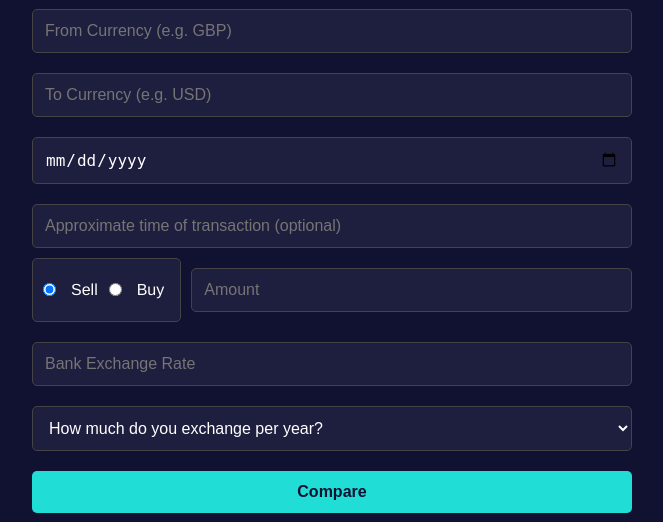
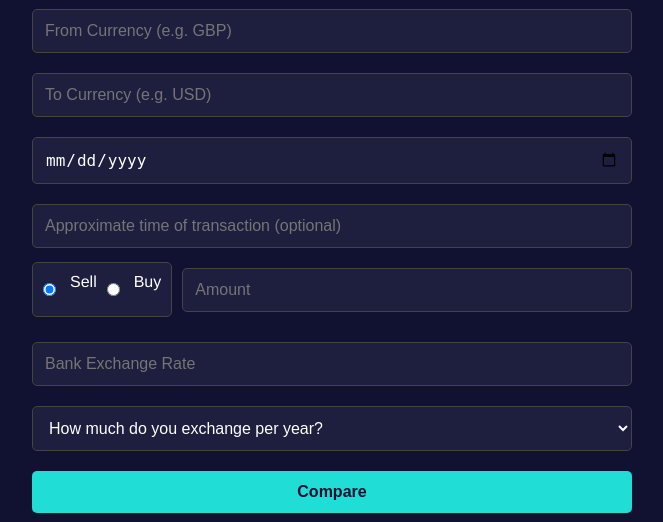
Before and after one commit to GeorgeOcean/ocean-fx-tool, a Flask app: template templates/index.html in a window 1280 px wide. Shown: the part 279-801 px from the top of the page, without its empty margins (308-971 px from the left). Run offline with Flask 3, Linux system fonts and the light colour scheme; the template is opened without the code that fills it, so the values that code supplies are empty.

Commit message:
Fix: Position Buy/Sell inline next to Amount input

```diff
--- a/templates/index.html
+++ b/templates/index.html
@@ -75,31 +75,30 @@
             display: flex;
             gap: 10px;
             margin-bottom: 10px;
+            align-items: center;
+        }
+
+        .toggle-inline {
+            display: flex;
+            gap: 10px;
+            background: #1e1e3f;
+            padding: 10px;
+            border: 1px solid #444;
+            border-radius: 5px;
+            white-space: nowrap;
+        }
+
+        .toggle-inline input[type="radio"] {
+            margin-right: 4px;
+        }
+
+        .toggle-inline label {
+            color: #ffffff;
+            cursor: pointer;
         }
 
         .amount-row input[type="number"] {
             flex: 1;
-        }
-
-        .toggle-inline {
-            display: flex;
-            gap: 5px;
-            background: #1e1e3f;
-            padding: 10px;
-            border: 1px solid #444;
-            border-radius: 5px;
-            align-items: center;
-        }
-
-        .toggle-inline label {
-            background: transparent;
-            color: #fff;
-            padding: 0 6px;
-            cursor: pointer;
-        }
-
-        .toggle-inline input[type="radio"] {
-            margin-right: 4px;
         }
     </style>
 </head>
```
